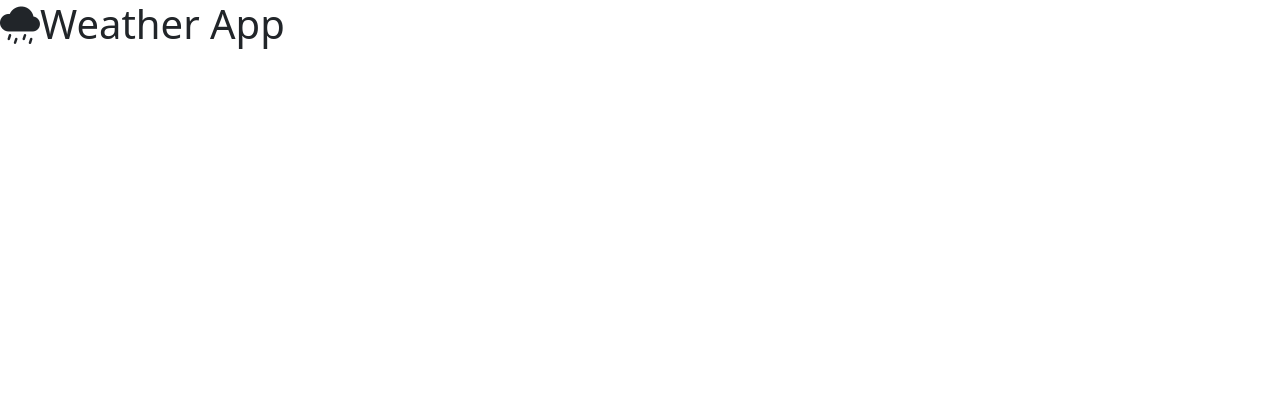
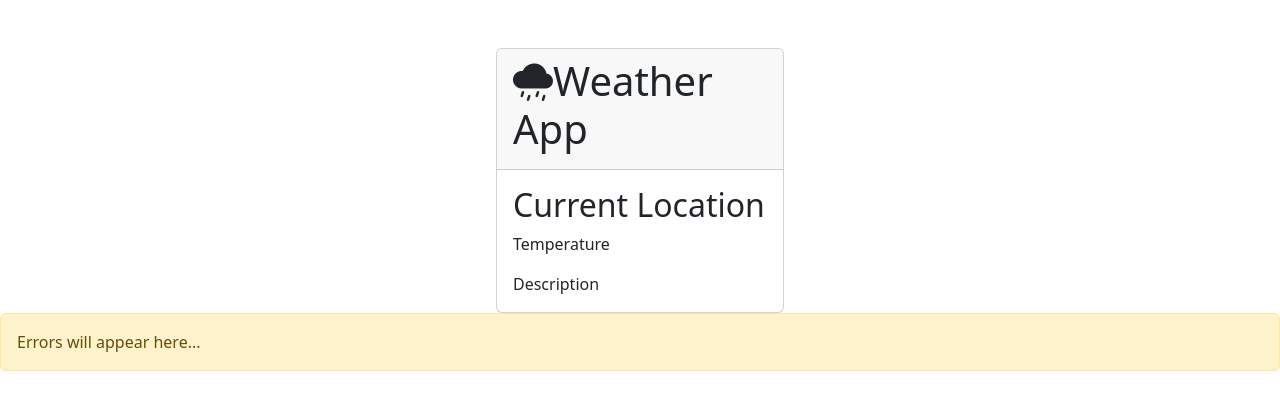
Before and after one commit to prathhh/myWeather, a plain HTML site: page index.html in a window 1280 px wide. Drawn offline with nearby package versions, Linux system fonts and the light colour scheme.

Commit message:
finished UI

```diff
--- a/index.html
+++ b/index.html
@@ -18,6 +18,28 @@
     <script src="./js/script.js"></script>
   </head>
   <body>
-    <h1><i class="bi bi-cloud-drizzle-fill"></i>Weather App</h1>
+    <!-- Card -->
+    <div class="card mt-5 mx-auto" style="width: 18rem">
+      <!-- Card Header  -->
+      <div class="card-header">
+        <h1><i class="bi bi-cloud-drizzle-fill"></i>Weather App</h1>
+      </div>
+      <!-- / Card Header -->
+
+      <!-- Card Body -->
+      <div class="card-body">
+        <h2 class="card-title" id="currentLocation">Current Location</h2>
+        <p class="card-text" id="temp">Temperature</p>
+        <p class="card-text" id="description">Description</p>
+      </div>
+      <!-- / Card Body -->
+    </div>
+    <!-- / Card -->
+
+    <!-- Alert -->
+    <div class="alert alert-warning" role="alert" id="alert">
+      Errors will appear here...
+    </div>
+    <!-- / Alert -->
   </body>
 </html>
```
